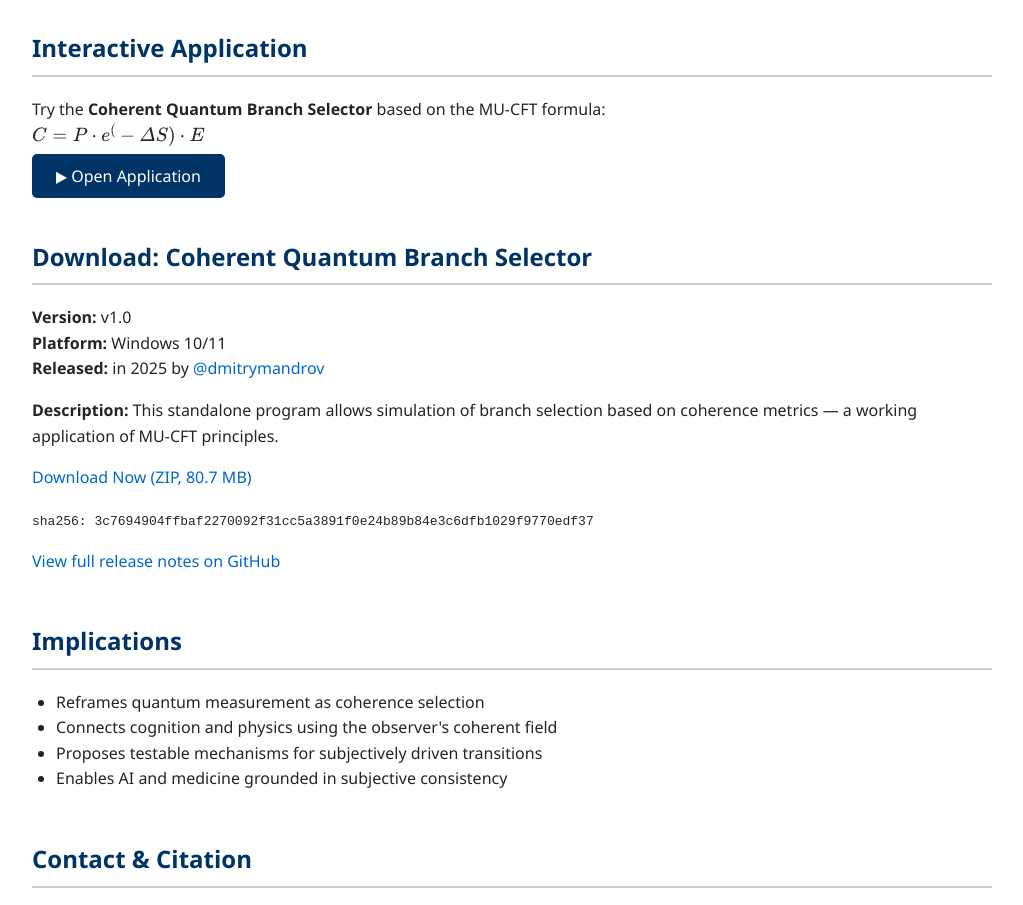
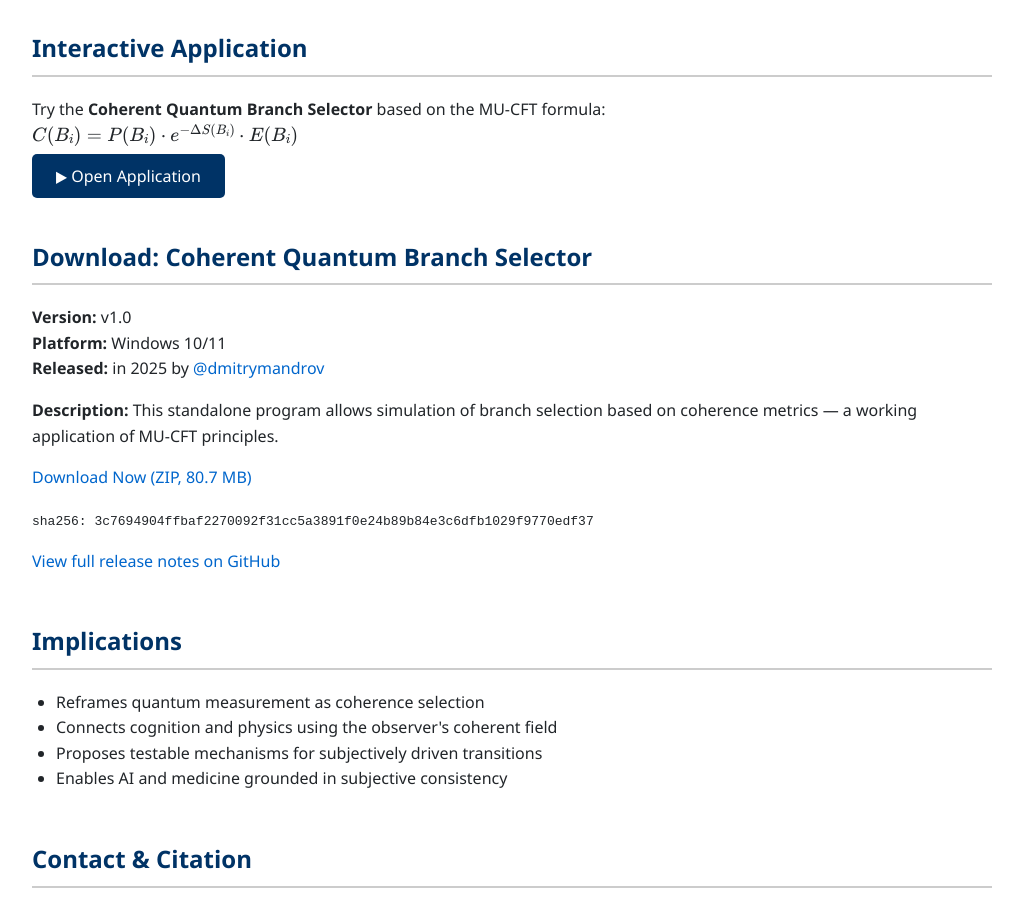
Before and after one commit to dmitrymandrov/mandrov-unified-coherent-field-theory, a plain HTML site: page index.html in a window 1280 px wide. Shown: the part 6800-7705 px from the top of the page, without its empty margins (128-1151 px from the left). Drawn offline with nearby package versions, Linux system fonts and the light colour scheme.

Commit message:
Update index.html

```diff
--- a/index.html
+++ b/index.html
@@ -234,7 +234,7 @@
 <h2 id="application">Interactive Application</h2>
 <p>
   Try the <strong>Coherent Quantum Branch Selector</strong> based on the MU-CFT formula:<br>
-  $C = P · e^(−ΔS) · E$
+  $C(B_i) = P(B_i) \cdot e^{-\Delta S(B_i)} \cdot E(B_i)$
 </p>
 <p>
   <a href="coherence-app.html" style="background:#003366;color:white;padding:0.7em 1.5em;border-radius:5px;text-decoration:none;">▶ Open Application</a>
```
